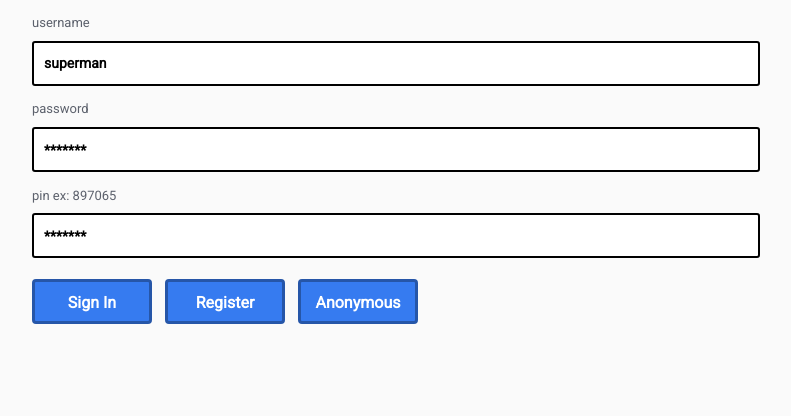
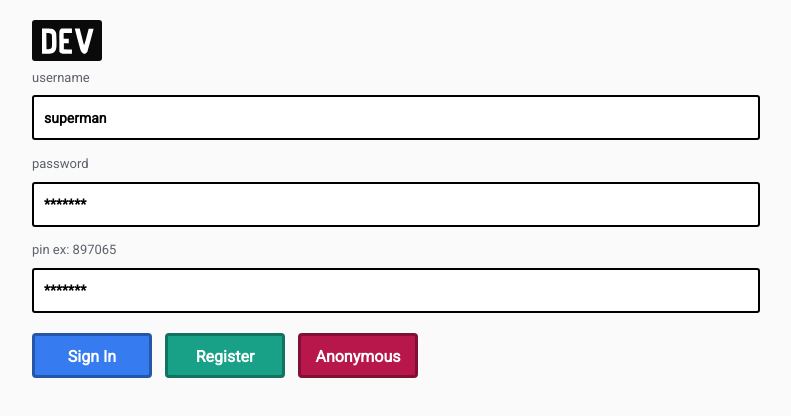
Before and after one commit to erdarafika/client, a website: page public/index.html in a window 1280 px wide. Shown: the whole page, without its empty margins (244-1035 px from the left). Drawn offline with Linux system fonts and the light colour scheme.

Commit message:
Change button color

```diff
--- a/public/css/lit.css
+++ b/public/css/lit.css
@@ -179,3 +179,13 @@ th {
     max-height: 506px;
 
   }
+
+  .logo {
+    width: 70px;
+    height: 41px;
+    padding: 7px 8px 6px 10px;
+    margin-top: 7px;
+    fill: white;
+    border-radius: 3px;
+    background: #0a0a0a;
+}
--- a/public/js/main.js
+++ b/public/js/main.js
@@ -43,6 +43,9 @@ const notsigned = function notsigned() {
     p.id = 'form-signin'
     p.innerHTML = `
     <div class="row">
+    <svg xmlns="http://www.w3.org/2000/svg" version="1" width="20%" height="20%" viewBox="0 0 132.000000 65.000000" class="logo __web-inspector-hide-shortcut__"><path d="M0 33v32h11.3c12.5 0 17.7-1.6 21.5-6.5 3.8-4.8 4.4-9 4-28-.3-16.8-.5-18.2-2.7-21.8C30.3 2.5 26.1 1 12 1H0v32zm23.1-19.1c2.3 1.9 2.4 2.3 2.4 18.5 0 15.7-.1 16.7-2.2 18.8-1.7 1.6-3.5 2.2-7 2.2l-4.8.1-.3-20.8L11 12h4.9c3.3 0 5.6.6 7.2 1.9zM46.1 3.6c-2 2.6-2.1 3.9-2.1 29.6v26.9l2.5 2.4c2.3 2.4 2.9 2.5 16 2.5H76V54.1l-10.2-.3-10.3-.3v-15l6.3-.3 6.2-.3V27H55V12h21V1H62.1c-13.9 0-14 0-16 2.6zM87 15.2c2.1 7.9 5.5 20.8 7.6 28.8 3.2 12.3 4.3 15 7 17.7 1.9 2 4.2 3.3 5.7 3.3 3.1 0 7.1-3.1 8.5-6.7 1-2.6 15.2-55.6 15.2-56.8 0-.3-2.8-.5-6.2-.3l-6.3.3-5.6 21.5c-3.5 13.6-5.8 20.8-6.2 19.5C105.9 40 96 1.9 96 1.4c0-.2-2.9-.4-6.4-.4h-6.4L87 15.2z"></path></svg>
+    </div>
+    <div class="row">
     username
     <input id="alias" class="card w-100" type="text" placeholder="superman">
     </div>
@@ -56,8 +59,8 @@ const notsigned = function notsigned() {
     </div>
     <div class="row">
     <div class="2 col"><button type="submit" class="blue-button">Sign In</button></div>
-    <div class="2 col"><button id="up" class="blue-button">Register</button></div>
-    <div class="8 col"><button id="anon" class="blue-button">Anonymous</button></div>
+    <div class="2 col"><button id="up" class="green-button">Register</button></div>
+    <div class="8 col"><button id="anon" class="red-button">Anonymous</button></div>
     </div>
         `
     main.appendChild(p)
@@ -135,11 +138,12 @@ const sig = function signed() {
     p.id = 'post'
     p.innerHTML = `
         <div class="row">
+            <svg xmlns="http://www.w3.org/2000/svg" version="1" width="20%" height="20%" viewBox="0 0 132.000000 65.000000" class="logo __web-inspector-hide-shortcut__"><path d="M0 33v32h11.3c12.5 0 17.7-1.6 21.5-6.5 3.8-4.8 4.4-9 4-28-.3-16.8-.5-18.2-2.7-21.8C30.3 2.5 26.1 1 12 1H0v32zm23.1-19.1c2.3 1.9 2.4 2.3 2.4 18.5 0 15.7-.1 16.7-2.2 18.8-1.7 1.6-3.5 2.2-7 2.2l-4.8.1-.3-20.8L11 12h4.9c3.3 0 5.6.6 7.2 1.9zM46.1 3.6c-2 2.6-2.1 3.9-2.1 29.6v26.9l2.5 2.4c2.3 2.4 2.9 2.5 16 2.5H76V54.1l-10.2-.3-10.3-.3v-15l6.3-.3 6.2-.3V27H55V12h21V1H62.1c-13.9 0-14 0-16 2.6zM87 15.2c2.1 7.9 5.5 20.8 7.6 28.8 3.2 12.3 4.3 15 7 17.7 1.9 2 4.2 3.3 5.7 3.3 3.1 0 7.1-3.1 8.5-6.7 1-2.6 15.2-55.6 15.2-56.8 0-.3-2.8-.5-6.2-.3l-6.3.3-5.6 21.5c-3.5 13.6-5.8 20.8-6.2 19.5C105.9 40 96 1.9 96 1.4c0-.2-2.9-.4-6.4-.4h-6.4L87 15.2z"></path></svg>
             <textarea id="message" class="card w-100" placeholder="Write here"></textarea>
         </div>
         <div class="row">
         <div class="2 col"><button type="submit" class="blue-button">Share</button></div>
-        <div class="10 col"><div class="blue-button" id="signout">Sign Out</div></div>
+        <div class="10 col"><div class="red-button" id="signout">Sign Out</div></div>
         </div>
 
         <div class="row">
```
